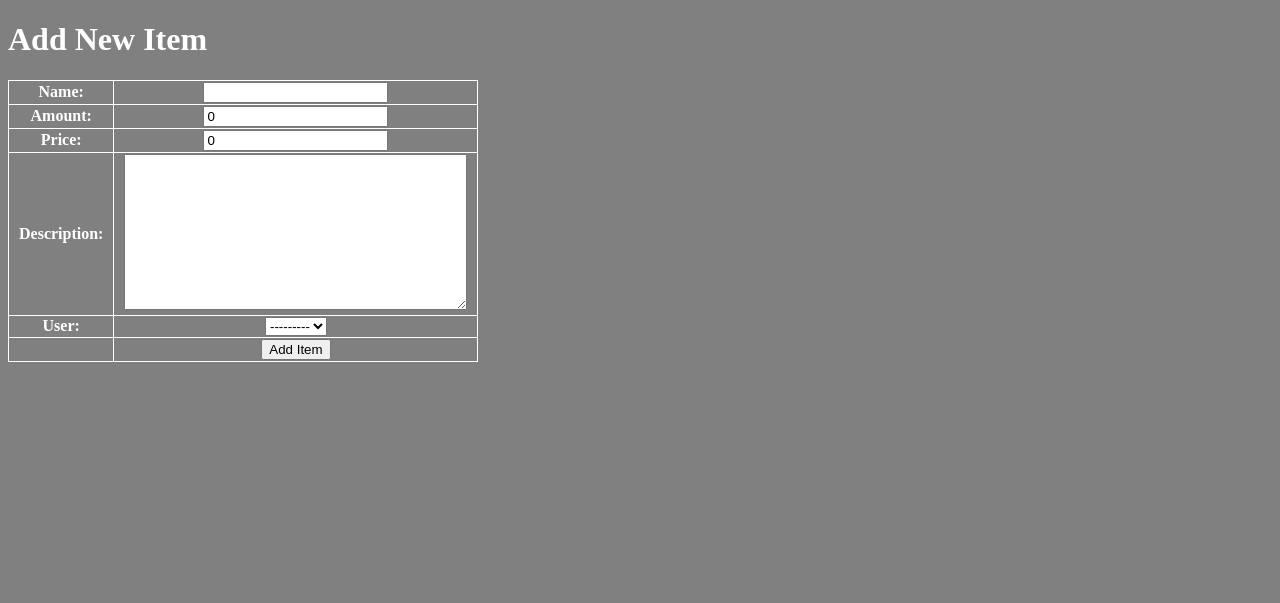
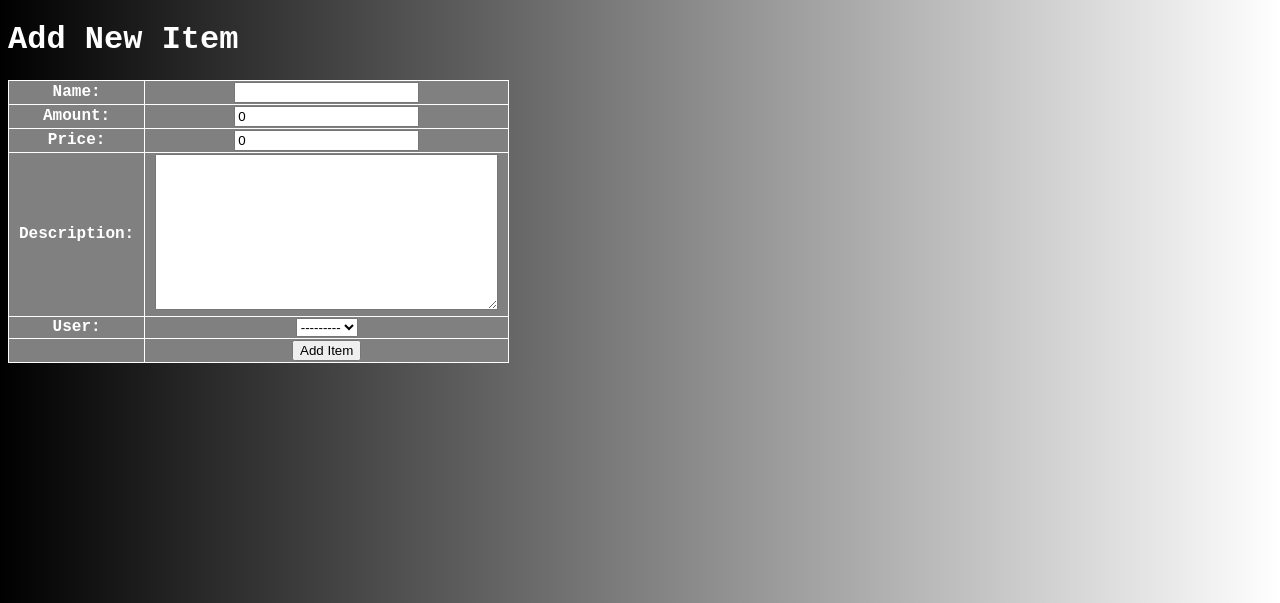
Before and after one commit to iqzaardiansyah/invorganizer, a Django app: page /create-product in a window 1280 px wide. Shown: the top 603 px of the page. Run offline with Django 4.2, Linux system fonts and the light colour scheme.

Commit message:
update decrement

```diff
--- a/main/views.py
+++ b/main/views.py
@@ -103,7 +103,7 @@ def indecrement(request, id = None):
     if 'increment' in request.POST:
         object.amount += 1
     elif 'decrement' in request.POST:
-        if object.amount != 0:
+        if object.amount > 1:
             object.amount -= 1
     elif request.method == 'GET' :
         return render(request, '/', context)
--- a/templates/base.html
+++ b/templates/base.html
@@ -27,7 +27,10 @@
         {% endblock meta %}
     </head>
 
-    <body style="background-color: grey;">
+    <body>
+        <style>
+            body {background-image: linear-gradient(to right, black, grey, white); font-family: 'Courier New', Courier, monospace;}
+        </style>
         {% block content %}
         {% endblock content %}
     </body>
```
